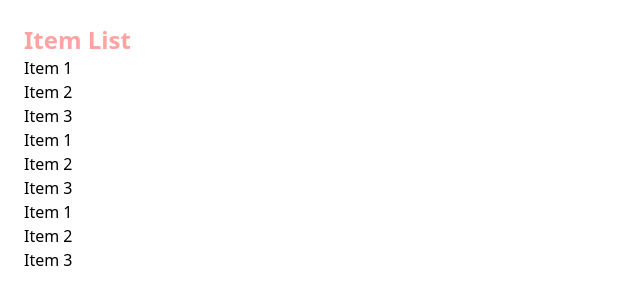
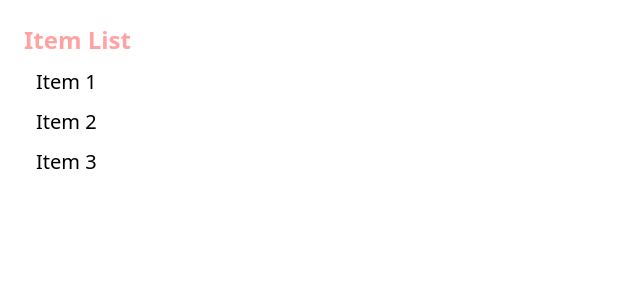
Before and after one commit to nazmulh24/React_Basic, a React (Vite) app: page / in a window 1280 px wide. Shown: the top 304 px of the page, without its empty margins (0-640 px from the left). Built offline with nearby package versions, Linux system fonts and the light colour scheme.

Commit message:
28.7 Handling Events

```diff
--- a/src/components/List.jsx
+++ b/src/components/List.jsx
@@ -3,30 +3,30 @@ import React from "react";
 const List = () => {
   const items = ["Item 1", "Item 2", "Item 3"];
 
-  items.map((item) => {
-    console.log(item);
-  });
+  let selectedIndex = -1;
+  const handleItemClick = (index) => {
+    selectedIndex = index;
+    console.log(selectedIndex);
+  };
 
   return (
-    <div className="p-6">
+    <div className="p-6 text-xl">
       <h1 className="text-2xl font-bold text-red-300">Item List</h1>
 
-      <div>
+      <ul>
         {items.map((item, index) => (
-          <p key={index}>{item}</p>
+          <li
+            className={
+              selectedIndex === index
+                ? "cursor-pointer hover:text-red-500 bg-blue-500 m-3"
+                : "m-3"
+            }
+            onClick={() => handleItemClick(index)}
+            key={index}
+          >
+            {item}
+          </li>
         ))}
-      </div>
-      {/* Another way */}
-      <div>
-        {items.map((item, index) => {
-          return <p key={index}>{item}</p>;
-        })}
-      </div>
-      {/* Another way like --> List */}
-      <ul>
-        {items.map((item, index) => {
-          return <li key={index}>{item}</li>;
-        })}
       </ul>
     </div>
   );
```
